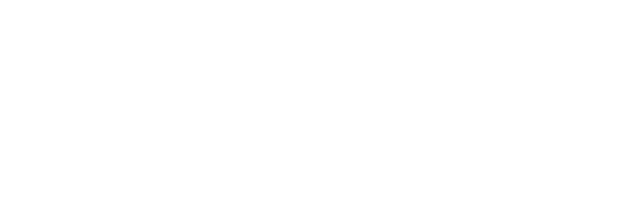
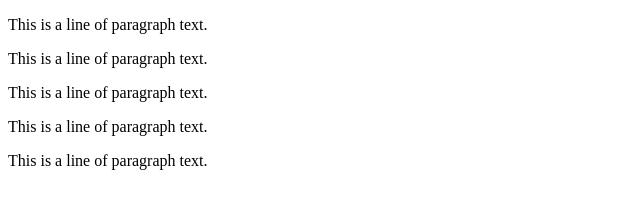
Before and after one commit to je-lam/csen60, a plain HTML site: page week2/css-playground/index.html in a window 1280 px wide. Shown: the whole page, without its empty margins (0-640 px from the left). Drawn offline with Linux system fonts and the light colour scheme.

Commit message:
Added text to css-playground

```diff
--- a/week2/css-playground/index.html
+++ b/week2/css-playground/index.html
@@ -6,6 +6,10 @@
     <title>Document</title>
 </head>
 <body>
-
+    <p> This is a line of paragraph text.</p>
+    <p> This is a line of paragraph text.</p>
+    <p> This is a line of paragraph text.</p>
+    <p> This is a line of paragraph text.</p>
+    <p> This is a line of paragraph text.</p>
 </body>
 </html>
```
